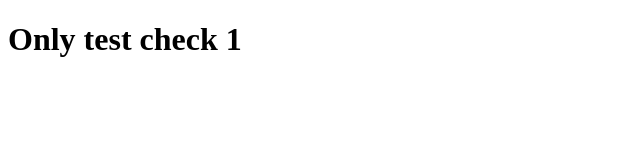
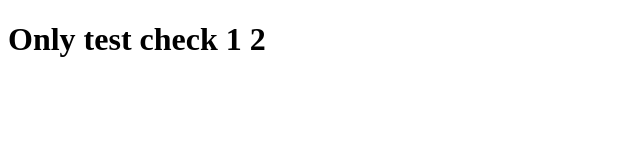
Before and after one commit to umbrellait-Ilya-Zverev/test-github-integration, a plain HTML site: page index.html in a window 1280 px wide. Shown: the full height of the page, 0-640 px from the left. Drawn offline with Linux system fonts and the light colour scheme.

```diff
--- a/index.html
+++ b/index.html
@@ -5,6 +5,6 @@
     <title>Title</title>
 </head>
 <body>
-<h1>Only test check 1 </h1>
+<h1>Only test check 1 2</h1>
 </body>
 </html>
```
